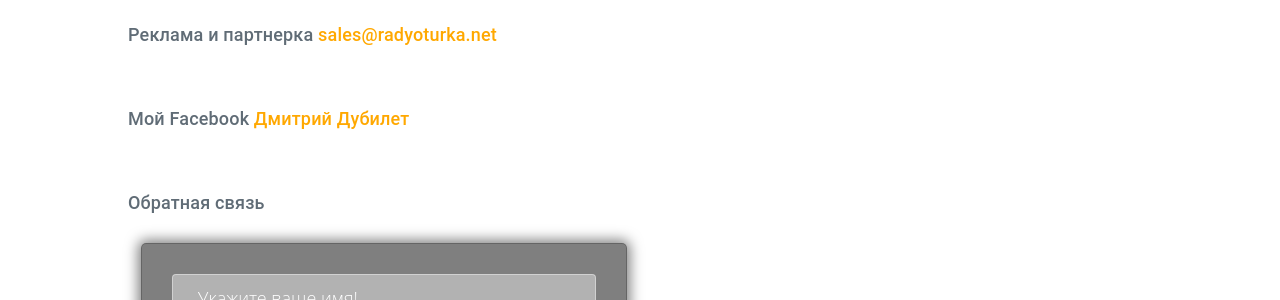
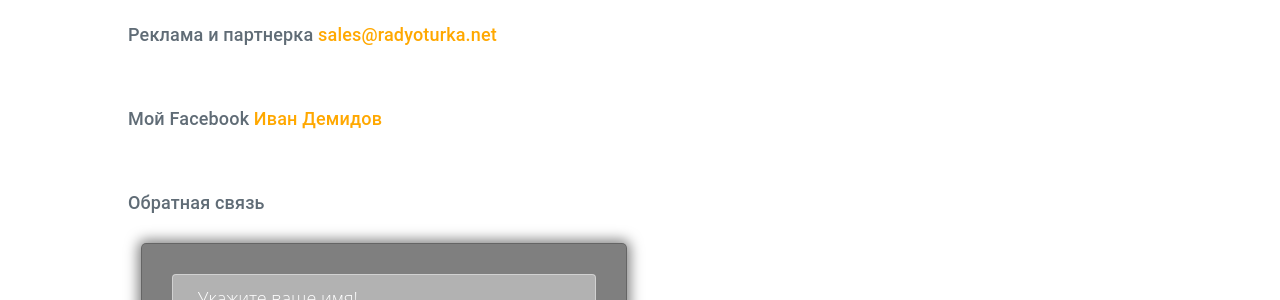
Before and after one commit to alisaklumakova/alisaklumakova.github.io, a Jekyll site: the page built from about.md, in a window 1280 px wide. Shown: the part 896-1196 px from the top of the page. Built offline with Jekyll 4.4.1, drawn with Linux system fonts in a browser that asks for light colours; nearby versions of some CDN libraries.

Commit message:
Update about.html

```diff
--- a/_layouts/about.html
+++ b/_layouts/about.html
@@ -26,7 +26,7 @@
 	<p style="padding-top: 50px; font-size: 18px;">В этом разделе мы собрали всю информацию об онлайн казино. В него включены материалы и статьи, касающиеся игры на деньги в интернете. Здесь вы найдете практические советы по игре в видео-слоты, узнаете о рекордных джекпотах и посмотрите фото выигрышей, снятые с экранов мониторов счастливчиков, получите информацию о рейтинге игорных заведений и частоте выигрышей.</p>
   <p style=" font-size: 18px; font-weight: 500;">По вопросам писисать на <span style="color:#ffa800; font-size: 18px; font-weight: 500;">support@radyoturka.net</span></p>
   <p style="padding-top: 30px; font-size: 18px; font-weight: 500;">Реклама и партнерка <span style="color:#ffa800; font-size: 18px; font-weight: 500;">sales@radyoturka.net</span></p>
-  <p style="padding-top: 30px; font-size: 18px; font-weight: 500;">Мой Facebook <a style="color:#ffa800; font-size: 18px; font-weight: 500; text-decoration: none;" href="https://www.facebook.com/dubilet?fref=search&__tn__=%2Cd%2CP-R&eid=ARBP5rcvyiK3bnNoy_RTsVUtibirhv5_fW2dI5f1DJ4L1-3eiBCsnpZvoxD1HTUSo98BBhTIFNzvT95b">Дмитрий Дубилет</a></p>
+  <p style="padding-top: 30px; font-size: 18px; font-weight: 500;">Мой Facebook <a style="color:#ffa800; font-size: 18px; font-weight: 500; text-decoration: none;" href="https://www.facebook.com/profile.php?id=100024231090988">Иван Демидов</a></p>
   <div id="call1">
   <p style="padding-top: 30px; font-size: 18px; font-weight: 500;">Обратная связь
   <div class="callback">
```
